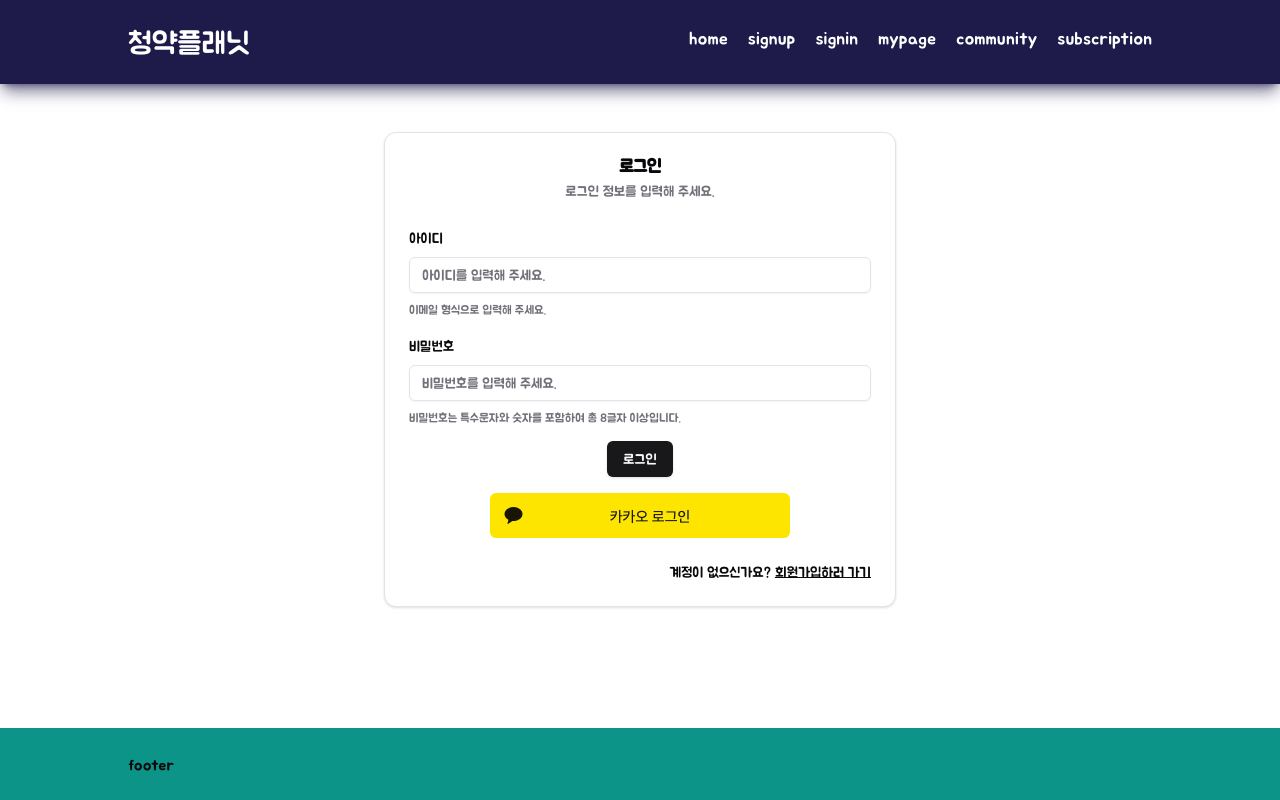
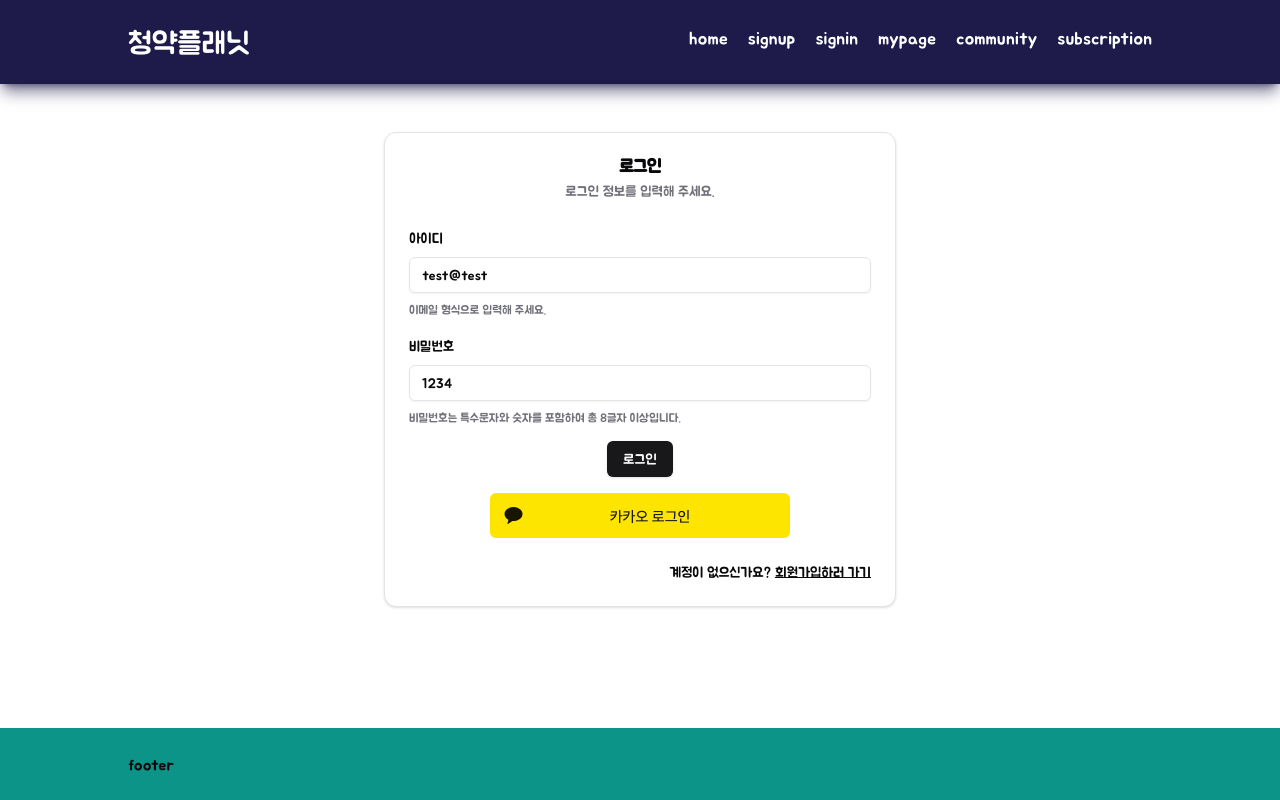
Before and after one commit to cheongyakplanet/FE, a Next.js app: page /signin in a window 1280 px wide. Built offline with nearby package versions, Linux system fonts and the light colour scheme; no server answers.

Commit message:
test: login 임시 값 고정

```diff
--- a/src/app/signin/page.tsx
+++ b/src/app/signin/page.tsx
@@ -31,11 +31,12 @@ export default function SignIn() {
   const router = useRouter();
   const [errorMessage, setErrorMessage] = useState('');
 
+  // TODO: 운영 시 defaultValues 롤백
   const form = useForm({
     resolver: zodResolver(formSchema),
     defaultValues: {
-      email: '',
-      password: '',
+      email: 'test@test',
+      password: '1234',
     },
   });
 
```
